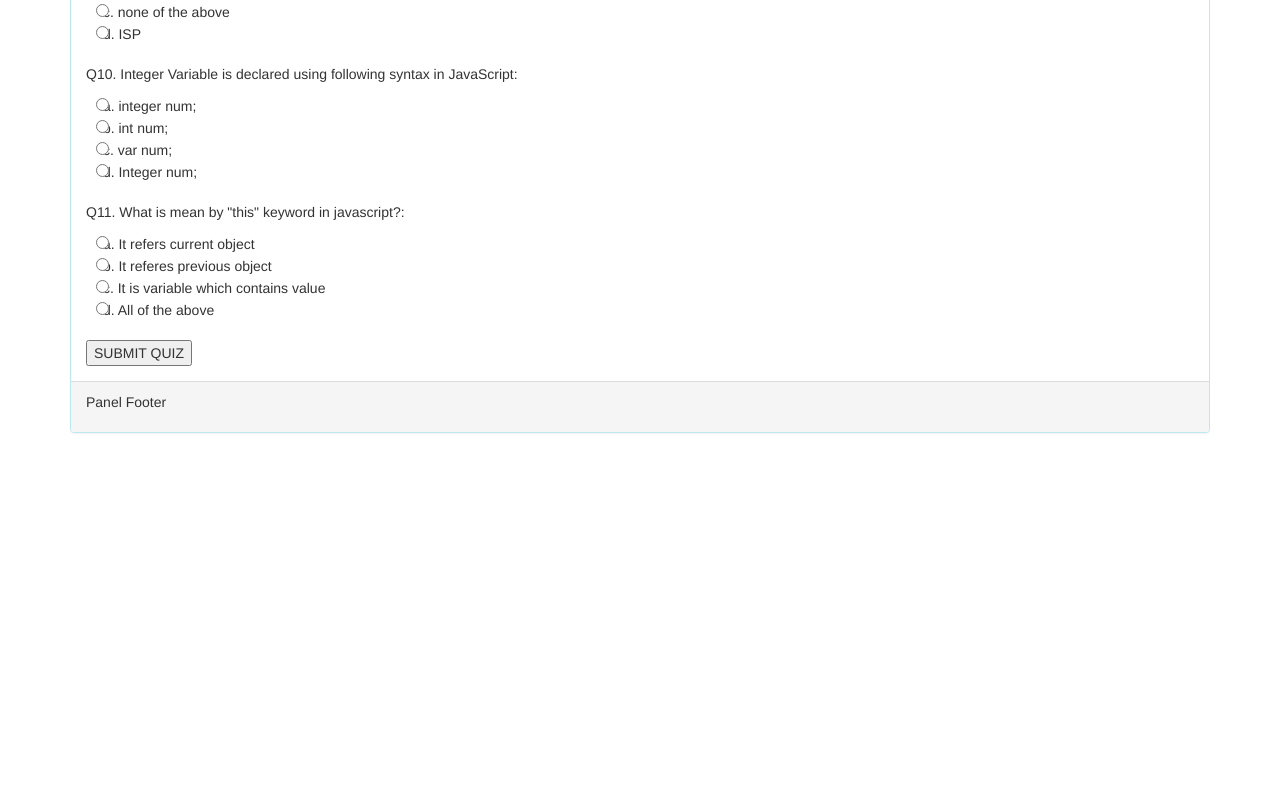
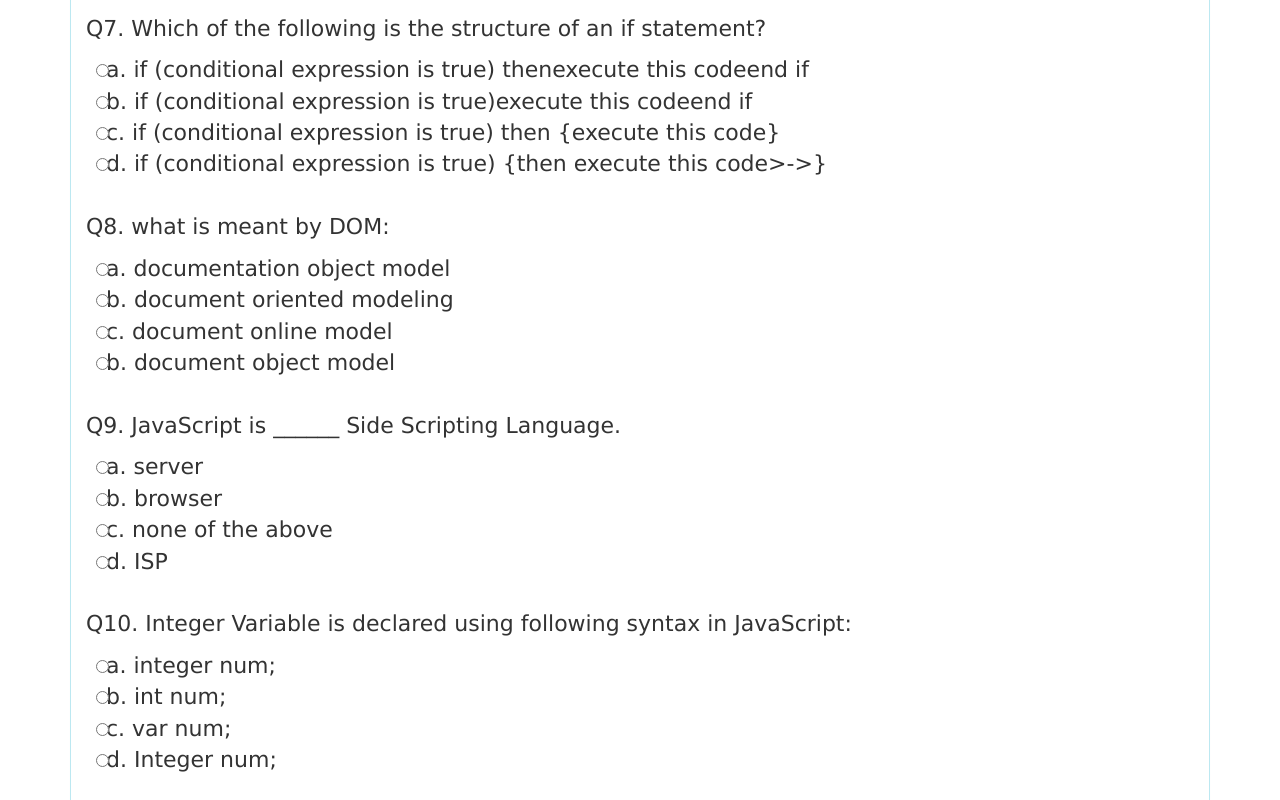
Before and after one commit to msclaudine/QUIZ, a plain HTML site: page index.html in a window 1280 px wide. Shown: the part 1348-2148 px from the top of the page. Before the commit the page ends 1873 px from the top, so only its background shows below. Drawn offline with nearby package versions, Linux system fonts and the light colour scheme.

Commit message:
adding more styles

```diff
--- a/css/test.css
+++ b/css/test.css
@@ -1,3 +1,7 @@
+body {
+  font-family: sans-serif;
+}
+
 #mc {
   display: inline;
 }
@@ -20,3 +24,36 @@ h1 {
   margin-left: 20px;
   font-size: 30px;
 }
+
+#quiz {
+  font-size: 22px;
+  /* margin-left: 10px; */
+  background: white;
+  /* padding: 10px 20px 10px 20px; */
+  font-family: Verdana, Geneva, Tahoma, sans-serif;
+  /* width: 800px; */
+  /* border-radius: 20px; */
+  /* float: left; */
+}
+*/ input {
+  margin-bottom: 20px;
+  display: block;
+}
+
+#button {
+  background: green;
+  border: none;
+  border-radius: 5px;
+  padding: 10px;
+  color: white;
+  font-size: 16px;
+  transition-duration: 0.5s;
+  margin-top: 15px;
+}
+
+#button:hover {
+  background: white;
+  border: 1px solid green;
+  color: black;
+  cursor: pointer;
+}
```
